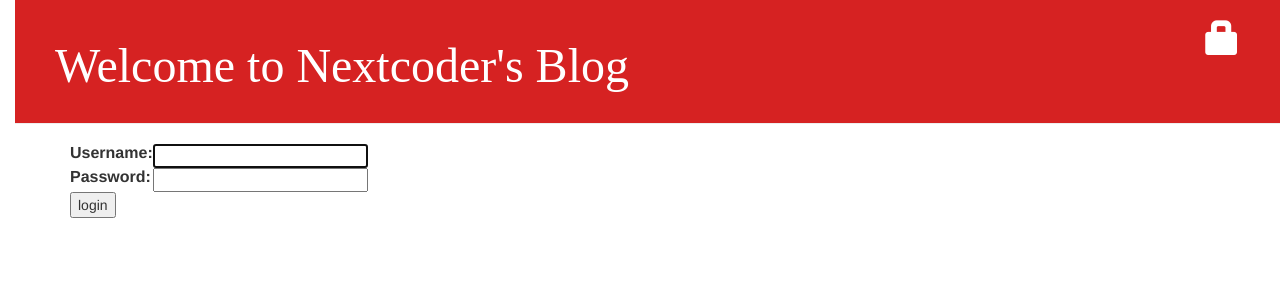
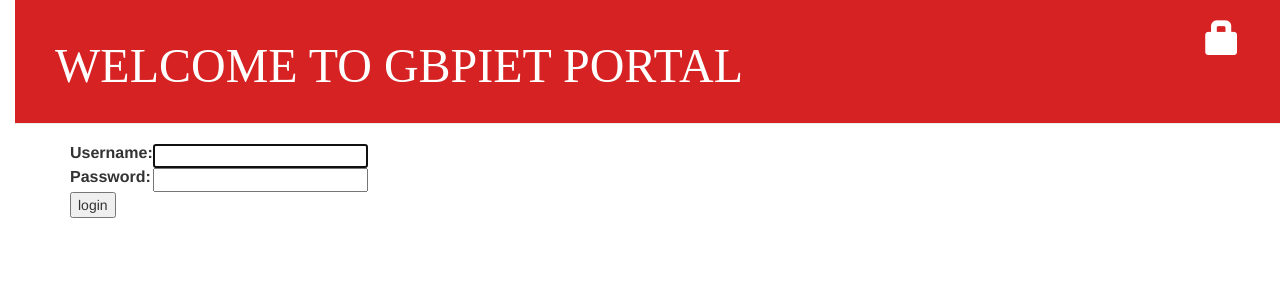
Before and after one commit to ayushbahuguna7/my-first-blog, a Django app: page /accounts/login/ in a window 1280 px wide. Shown: the top 300 px of the page. Run offline with Django 3.2, Linux system fonts and the light colour scheme; parts of the project's set-up code (start-up, migrations or seed data) failed here and were passed over; some libraries are stand-ins or nearby versions.

Commit message:
Update base.html

```diff
--- a/blog/templates/blog/base.html
+++ b/blog/templates/blog/base.html
@@ -1,7 +1,7 @@
 {% load static %}
 <html>
     <head>
-        <title>WELCOME TO GBPIET PORTAL</title>
+        <title>GBPIET PORTAL</title>
         <link rel="stylesheet" href="//maxcdn.bootstrapcdn.com/bootstrap/3.2.0/css/bootstrap.min.css">
         <link rel="stylesheet" href="//maxcdn.bootstrapcdn.com/bootstrap/3.2.0/css/bootstrap-theme.min.css">
         <link href='//fonts.googleapis.com/css?family=Lobster&subset=latin,latin-ext' rel='stylesheet' type='text/css'>
@@ -16,7 +16,7 @@
     {% else %}
         <a href="{% url 'login' %}" class="top-menu"><span class="glyphicon glyphicon-lock"></span></a>
     {% endif %}
-    <h1><a href="/">Welcome to Nextcoder's Blog</a></h1>
+    <h1><a href="/">WELCOME TO GBPIET PORTAL</a></h1>
 </div>
     <div class="content container">
         <div class="row">
```
